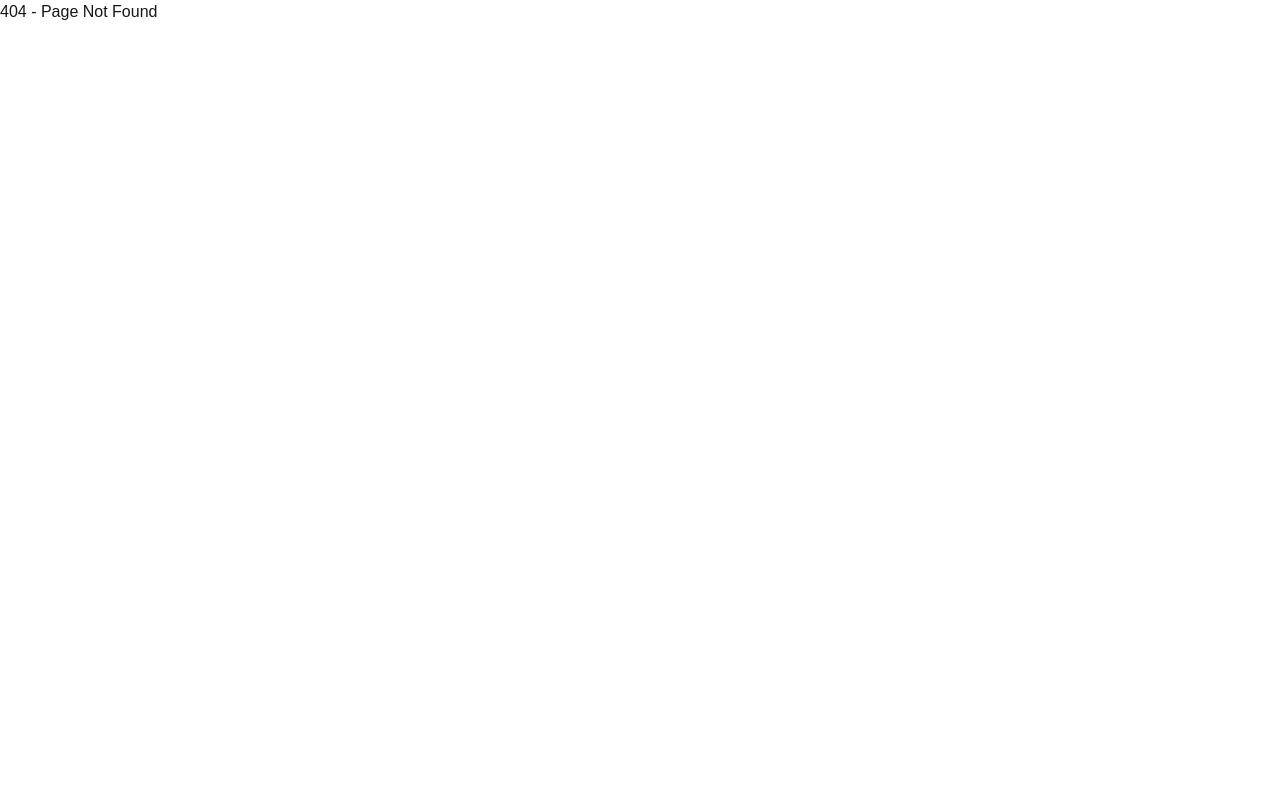
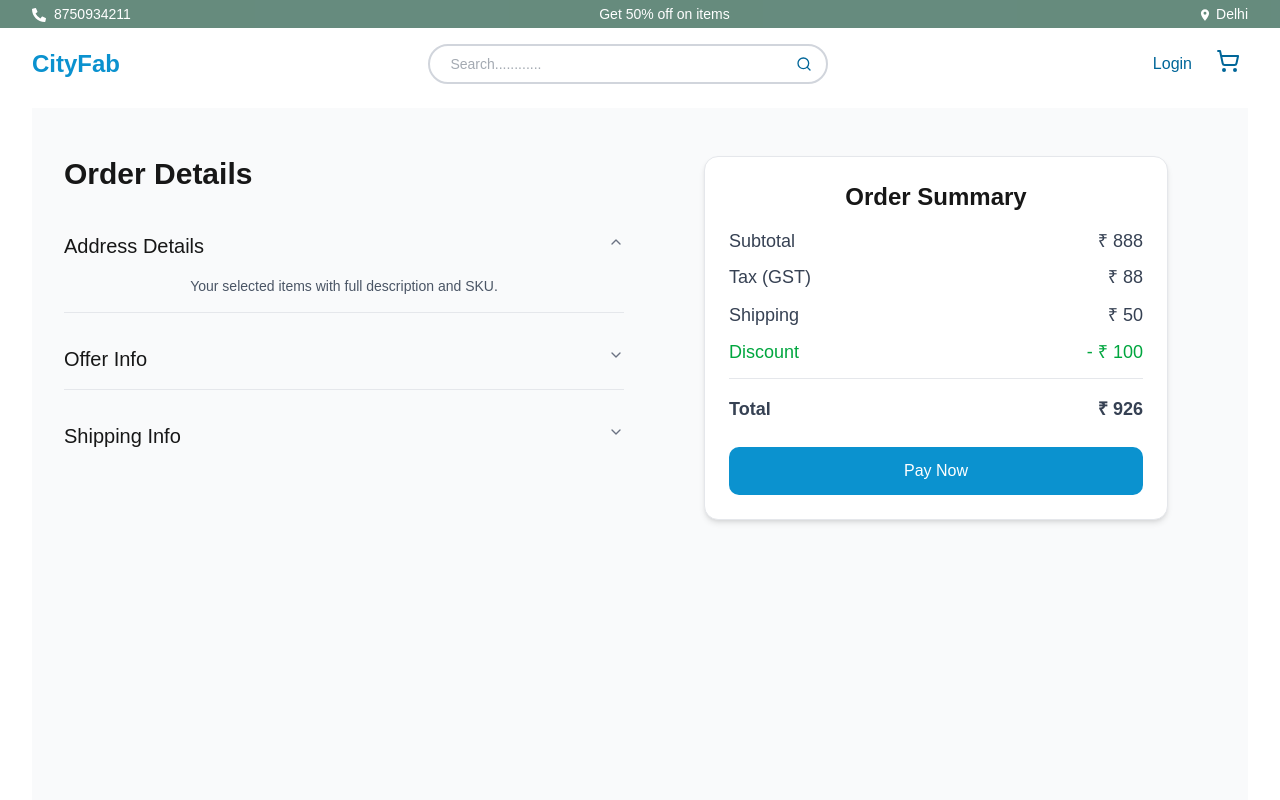
Before and after one commit to shazzsheikh/chef-e-commerce, a React (Vite) app in the folder frontend/: page /checkout in a window 1280 px wide. Before the commit this address had no page. Shown: the top 800 px of the page. Built offline with nearby package versions, Linux system fonts and the light colour scheme.

Commit message:
cartpage

```diff
--- a/frontend/src/App.css
+++ b/frontend/src/App.css
@@ -108,6 +108,9 @@ body {
 .gray-color {
   color: #f5f5f5;
 }
+.checkout-target span {
+  font-size: large;
+}
 
 @theme inline {
   --radius-sm: calc(var(--radius) - 4px);
--- a/frontend/src/Routes.jsx
+++ b/frontend/src/Routes.jsx
@@ -46,6 +46,7 @@ import {
 } from "react-router-dom";
 import HomeSkeletonLoader from "./components/skelatonloader";
 import ItemDetails from "./pages/itemsdetails";
+import Summarypage from "./pages/summarypage";
 
 // Import shadcn skeleton (adjust import path as per your setup)
 import { Head } from "../Admin/layout/head";
@@ -104,6 +105,7 @@ const AppRoutes = () => {
           <Route path="/" element={<Home />} />
           {/* <Route path="/products" element={<Products />} /> */}
           <Route path="/items/:id" element={<ItemDetails />} />
+          <Route path="/checkout" element={<Summarypage />} />
         </Route>
 
         {/* Protected Admin Routes */}
--- a/frontend/src/component/cartitem.jsx
+++ b/frontend/src/component/cartitem.jsx
@@ -1,6 +1,8 @@
 import { useState } from "react";
+import { useNavigate } from "react-router-dom";
 
-const CartItem = ({ items }) => {
+const CartItem = ({ items, setopencart }) => {
+  const navigate = useNavigate();
   const [quantities, setQuantities] = useState(() =>
     items.reduce((acc, item) => {
       acc[item.id] = item.quantity || 1;
@@ -67,7 +69,13 @@ const CartItem = ({ items }) => {
           )}
         </span>
       </div>
-      <button className="w-full bg-primary text-white py-3 rounded hover:bg-primary-dark transition">
+      <button
+        className="w-full bg-primary text-white py-3 rounded hover:bg-primary-dark transition"
+        onClick={() => {
+          navigate("/checkout");
+          setopencart(false);
+        }}
+      >
         Checkout
       </button>
     </>
--- a/frontend/src/layout/header.jsx
+++ b/frontend/src/layout/header.jsx
@@ -20,6 +20,7 @@ import {
 } from "@/components/ui/dialog";
 import CartItem from "@/component/cartitem";
 import { Signup } from "../component/signup";
+import { Link } from "react-router-dom";
 
 const items = [
   { id: "1", img: "/pants/pant1.jpg", name: "synthetic pants", price: 250 },
@@ -28,7 +29,7 @@ const items = [
   { id: "4", img: "/shoes/shoes2.jpg", name: "synthetic shoes", price: 350 },
 ];
 const Header = () => {
-  const [showsignup, setshowsignup] = useState(false);
+  const [opencart, setopencart] = useState(false);
   return (
     <header className="">
       <div className="flex md:flex-row flex-col justify-between items-center md:px-8 px-4 py-1 green-bg text-white text-sm">
@@ -57,7 +58,9 @@ const Header = () => {
             alt="Logo"
             className="h-full w-full object-cover"
           /> */}
-          <h1 className="text-2xl text-primary font-bold">CityFab</h1>
+          <Link to="/">
+            <h1 className="text-2xl text-primary font-bold">CityFab</h1>
+          </Link>
         </div>
 
         {/* 🔸 Search Input */}
@@ -96,20 +99,20 @@ const Header = () => {
             </DialogContent>
           </Dialog>
           {/* Mobile Menu Icon */}
-          <Sheet>
+          <Sheet open={opencart} onOpenChange={setopencart}>
             <SheetTrigger>
-              <button className="relative cursor-pointer md:block hidden">
+              <button className="relative cursor-pointer">
                 <ShoppingCart className="w-6 h-6" />
               </button>
-              <button className="md:hidden block">
+              {/* <button className="md:hidden block">
                 <Menu className="w-6 h-6" />
-              </button>
+              </button> */}
             </SheetTrigger>
             <SheetContent side="right" className="w-[95%] md:w-1/2">
               <SheetHeader>
                 <SheetTitle>Cart</SheetTitle>
                 <SheetDescription>
-                  <CartItem items={items} />
+                  <CartItem items={items} setopencart={setopencart} />
                 </SheetDescription>
               </SheetHeader>
             </SheetContent>
--- a/frontend/src/pages/itemsdetails.jsx
+++ b/frontend/src/pages/itemsdetails.jsx
@@ -5,7 +5,20 @@ import {
   AccordionItem,
   AccordionTrigger,
 } from "@/components/ui/accordion";
+import ImageSliderTailwind from "@/component/slider1";
+import { useNavigate } from "react-router-dom";
+
+const pants = [
+  { id: "1", img: "/pants/pant1.jpg", name: "Pant 1", price: 250 },
+  { id: "2", img: "/pants/pant2.png", name: "Pant 2", price: 250 },
+  { id: "3", img: "/pants/pant3.jpg", name: "Pant 3", price: 250 },
+  { id: "4", img: "/pants/pant1.jpg", name: "Pant 4", price: 250 },
+  { id: "5", img: "/pants/pant2.png", name: "Pant 5", price: 250 },
+  { id: "6", img: "/pants/pant3.jpg", name: "Pant 6", price: 250 },
+  { id: "7", img: "/pants/pant1.jpg", name: "Pant 7", price: 250 },
+];
 const ItemDetails = () => {
+  const navigate = useNavigate();
   return (
     <>
       <div className="grid md:grid-cols-2 grid-cols-1 gap-4">
@@ -65,12 +78,23 @@ const ItemDetails = () => {
             <button className="bg-primary text-white px-6 py-2 rounded-lg hover:bg-primary-dark transition">
               Add to Cart
             </button>
-            <button className="bg-secondary text-white px-6 py-2 rounded-lg hover:bg-secondary-dark transition">
+            <button
+              className="bg-secondary text-white px-6 py-2 rounded-lg hover:bg-secondary-dark transition"
+              onClick={() => {
+                navigate("/checkout");
+              }}
+            >
               buy now
             </button>
           </div>
         </div>
       </div>
+      <ImageSliderTailwind
+        products={pants}
+        title="More Related"
+        showNavigation={true}
+        autoplay={false}
+      />
     </>
   );
 };
--- /dev/null
+++ b/frontend/src/pages/summarypage.jsx
@@ -0,0 +1,89 @@
+import React from "react";
+import {
+  Accordion,
+  AccordionContent,
+  AccordionItem,
+  AccordionTrigger,
+} from "@/components/ui/accordion";
+
+export default function SummaryPage() {
+  return (
+    <div className="min-h-screen bg-gray-50 md:py-12 px-4 sm:px-6 lg:px-8 py-6">
+      <div className="max-w-6xl mx-auto grid md:grid-cols-2 grid-cols-1 gap-8 text-center">
+        {/* Left - Product Info Accordion */}
+        <div>
+          <h2 className="text-3xl font-semibold mb-6 text-center md:text-left">
+            Order Details
+          </h2>
+          <Accordion
+            type="single"
+            collapsible
+            defaultValue="item-1"
+            className="space-y-4"
+          >
+            <AccordionItem value="item-1">
+              <AccordionTrigger className="font-medium text-xl">
+                Address Details
+              </AccordionTrigger>
+              <AccordionContent className="text-gray-600">
+                Your selected items with full description and SKU.
+              </AccordionContent>
+            </AccordionItem>
+
+            <AccordionItem value="item-2">
+              <AccordionTrigger className="font-medium text-xl">
+                Offer Info
+              </AccordionTrigger>
+              <AccordionContent className="text-gray-600">
+                All available offers, coupons, and discounts applied.
+              </AccordionContent>
+            </AccordionItem>
+
+            <AccordionItem value="item-3">
+              <AccordionTrigger className="font-medium text-xl">
+                Shipping Info
+              </AccordionTrigger>
+              <AccordionContent className="text-gray-600">
+                We offer worldwide shipping within 5-7 business days. Tracking
+                will be shared after dispatch.
+              </AccordionContent>
+            </AccordionItem>
+          </Accordion>
+        </div>
+
+        {/* Right - Summary Card */}
+        <div className="bg-white shadow-md border border-gray-200 rounded-xl p-6 lg:mx-12 text-center max-w-3xl">
+          <h2 className="text-2xl font-bold mb-4 text-center">Order Summary</h2>
+          <div className="space-y-3 text-gray-700 text-sm checkout-target">
+            <div className="flex justify-between">
+              <span className="text-2xl">Subtotal</span>
+              <span className="text-2xl">₹ 888</span>
+            </div>
+            <div className="flex justify-between">
+              <span>Tax (GST)</span>
+              <span>₹ 88</span>
+            </div>
+            <div className="flex justify-between">
+              <span>Shipping</span>
+              <span>₹ 50</span>
+            </div>
+            <div className="flex justify-between text-green-600 font-medium">
+              <span>Discount</span>
+              <span>- ₹ 100</span>
+            </div>
+            <div className="border-t pt-4 flex justify-between text-lg font-semibold">
+              <span>Total</span>
+              <span>₹ 926</span>
+            </div>
+          </div>
+
+          <div className="mt-6">
+            <button className="w-full bg-primary text-white py-3 rounded-lg hover:bg-gray-800 transition-all duration-200">
+              Pay Now
+            </button>
+          </div>
+        </div>
+      </div>
+    </div>
+  );
+}
```
